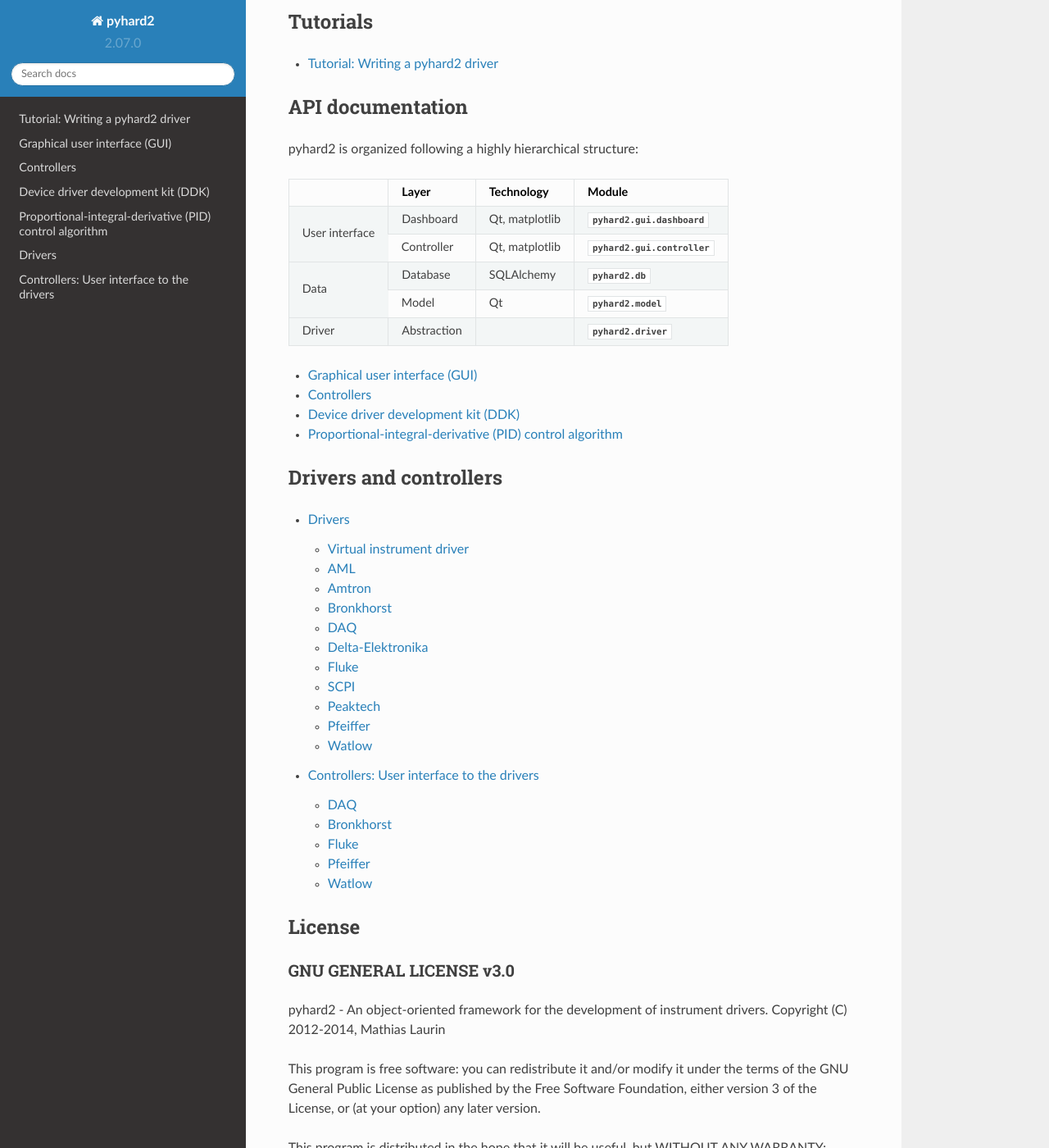
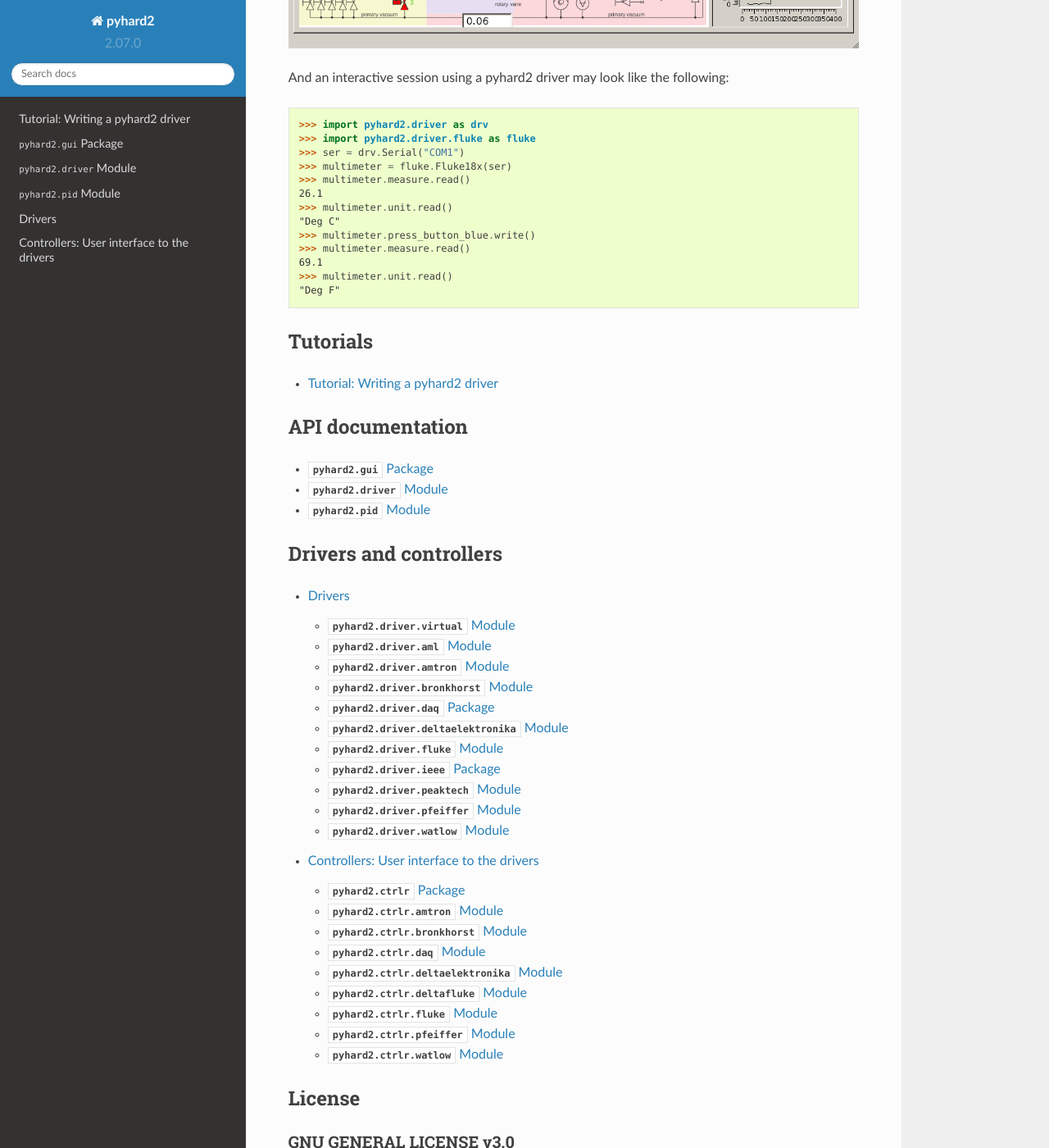
Before and after one commit to Synss/pyhard2, a Sphinx documentation site: the page built from documentation/index.rst, in a window 1280 px wide and 1400 px high, scrolled down 1402 px. Shown: the whole window at 82% size. Built offline with Sphinx 7.4.7 and the Read the Docs theme 2.0.0, drawn with Linux system fonts in a browser that asks for light colours; pages that are not in the unit, such as notebooks, are missing from menus; some of the changed text lies outside the part shown.

Commit message:
clean up documentation

```diff
--- a/documentation/apictrlr.rst
+++ b/documentation/apictrlr.rst
@@ -1,29 +1,64 @@
-Controllers
------------
+Controllers: User interface to the drivers
+==========================================
+
+:mod:`pyhard2.ctrlr` Package
+----------------------------
 
 .. automodule:: pyhard2.ctrlr
    :members:
 
+:mod:`pyhard2.ctrlr.amtron` Module
+----------------------------------
+
 .. automodule:: pyhard2.ctrlr.amtron
    :members:
+   :exclude-members: main
+
+:mod:`pyhard2.ctrlr.bronkhorst` Module
+--------------------------------------
 
 .. automodule:: pyhard2.ctrlr.bronkhorst
    :members:
+   :exclude-members: main
+
+:mod:`pyhard2.ctrlr.daq` Module
+-------------------------------
 
 .. automodule:: pyhard2.ctrlr.daq
    :members:
+   :exclude-members: main
+
+:mod:`pyhard2.ctrlr.deltaelektronika` Module
+--------------------------------------------
 
 .. automodule:: pyhard2.ctrlr.deltaelektronika
    :members:
+   :exclude-members: main
+
+:mod:`pyhard2.ctrlr.deltafluke` Module
+--------------------------------------
 
 .. automodule:: pyhard2.ctrlr.deltafluke
    :members:
+   :exclude-members: main
+
+:mod:`pyhard2.ctrlr.fluke` Module
+---------------------------------
 
 .. automodule:: pyhard2.ctrlr.fluke
    :members:
+   :exclude-members: main
+
+:mod:`pyhard2.ctrlr.pfeiffer` Module
+------------------------------------
 
 .. automodule:: pyhard2.ctrlr.pfeiffer
    :members:
+   :exclude-members: main
+
+:mod:`pyhard2.ctrlr.watlow` Module
+----------------------------------
 
 .. automodule:: pyhard2.ctrlr.watlow
    :members:
+   :exclude-members: main
--- a/documentation/apidrv.rst
+++ b/documentation/apidrv.rst
@@ -1,5 +1,5 @@
-Device driver development kit (DDK)
------------------------------------
+:mod:`pyhard2.driver` Module
+============================
 
 .. automodule:: pyhard2.driver
    :members:
--- a/documentation/apigui.rst
+++ b/documentation/apigui.rst
@@ -1,50 +1,59 @@
-Graphical user interface  (GUI)
-===============================
+:mod:`pyhard2.gui` Package
+==========================
 
 .. automodule:: pyhard2.gui
    :members:
 
-Default controller UI
----------------------
+:mod:`pyhard2.gui.dashboard` Module
+-----------------------------------
+
+.. automodule:: pyhard2.gui.dashboard
+   :members:
+
+:mod:`pyhard2.gui.controller` Module
+------------------------------------
+
 .. automodule:: pyhard2.gui.controller
    :members:
 
-Dashboard UI
-------------
-.. automodule:: pyhard2.gui.dashboard
-   :members:
+:mod:`pyhard2.gui.driver` Module
+--------------------------------
 
-Driver panel UI
----------------
 .. automodule:: pyhard2.gui.driver
    :members:
 
-Monitor panel UI
-----------------
+:mod:`pyhard2.gui.monitor` Module
+---------------------------------
+
 .. automodule:: pyhard2.gui.monitor
    :members:
 
-Program panel UI and stock programs
------------------------------------
+:mod:`pyhard2.gui.programs` Module
+----------------------------------
+
 .. automodule:: pyhard2.gui.programs
    :members:
 
-Customized Qt delegates
------------------------
+:mod:`pyhard2.gui.delegates` Module
+-----------------------------------
+
 .. automodule:: pyhard2.gui.delegates
    :members:
 
-Customized Qt widgets
----------------------
+:mod:`pyhard2.gui.widgets` Module
+---------------------------------
+
 .. automodule:: pyhard2.gui.widgets
    :members:
 
-Customized matplotlib widgets
+:mod:`pyhard2.gui.mpl` Module
 -----------------------------
+
 .. automodule:: pyhard2.gui.mpl
    :members:
 
-Selection model with copy and paste
+:mod:`pyhard2.gui.selection` Module
 -----------------------------------
+
 .. automodule:: pyhard2.gui.selection
    :members:
--- a/documentation/apimisc.rst
+++ b/documentation/apimisc.rst
@@ -1,5 +1,5 @@
-Proportional-integral-derivative (PID) control algorithm
---------------------------------------------------------
+:mod:`pyhard2.pid` Module
+=========================
 
 .. automodule:: pyhard2.pid
    :members:
--- a/documentation/ctrlr.rst
+++ /dev/null
@@ -1,66 +0,0 @@
-Controllers: User interface to the drivers
-==========================================
-
-The files in `pyhard2.ctrlr` initialize and launch the GUI controllers.
-
-In order to remain compatible with the
-:class:`~pyhard2.gui.dashboard.Dashboard`, they must contain a function
-named ``createController()`` that returns the initialized
-:class:`~pyhard2.gui.controller.Controller`.
-
-The initialization itself may be driven on the command line with the
-help of the `ArgumentParser` setup in
-:func:`~pyhard2.gui.controller.Config` or in the configuration file
-passed to :func:`~pyhard2.gui.controller.Config`.
-
-See also:
-   The format for the configuration file and the command line arguments
-   is describe in :func:`~pyhard2.gui.controller.Config`.
-
-Example:
-   The skeleton for the ``createController()`` function follows::
-
-      from pyhard2.gui.controller import Config, Controller
-      from pyhard2.driver import Serial
-      from pyhard2.driver.MODULE import Driver  # import the actual driver
-      import pyhard2.driver.virtual as virtual
-
-      def createController():
-         """Initialize controller."""
-         config = Config("NAME")  # name of the driver module
-         if config.virtual:
-            driver = virtual.VirtualInstrument()
-            # The virtual instrument comprises input, output, setpoint, and
-            # a PID.
-            iface = Controller.virtualInstrumentController(
-               config, driver)
-         else:
-            driver = Driver(Serial(config.port))
-            iface = Controller(config, driver)
-            # We need at least one command.
-            iface.addCommand(driver.SUBSYSTEM.COMMAND, "COLUMN_NAME")
-         # We need at least one node.
-         iface.addNode(0, "ROW_NAME")
-         iface.populate()
-         return iface
-
-
-DAQ
----
-.. automodule:: pyhard2.ctrlr.daq
-
-Bronkhorst
-----------
-.. automodule:: pyhard2.ctrlr.bronkhorst
-
-Fluke
------
-.. automodule:: pyhard2.ctrlr.fluke
-
-Pfeiffer
---------
-.. automodule:: pyhard2.ctrlr.pfeiffer
-
-Watlow
-------
-.. automodule:: pyhard2.ctrlr.watlow
--- a/documentation/drv.rst
+++ b/documentation/drv.rst
@@ -1,6 +1,5 @@
 Drivers
 =======
-
 
 The `Commands` available in each driver are displayed in blue and the
 `Subsystems` are shown in red or black in a tree.  For example, reading
@@ -28,70 +27,95 @@
 >>> driver.power_supply.voltage.write(10)
 
 
-Virtual instrument driver
--------------------------
+:mod:`pyhard2.driver.virtual` Module
+------------------------------------
 
 .. automodule:: pyhard2.driver.virtual
    :members:
 
-AML
----
+:mod:`pyhard2.driver.aml` Module
+--------------------------------
+
 .. automodule:: pyhard2.driver.aml
    :members:
 
-Amtron
-------
+:mod:`pyhard2.driver.amtron` Module
+-----------------------------------
+
 .. automodule:: pyhard2.driver.amtron
    :members:
 
-Bronkhorst
-----------
+:mod:`pyhard2.driver.bronkhorst` Module
+---------------------------------------
+
 .. automodule:: pyhard2.driver.bronkhorst
    :members:
 
-DAQ
----
+:mod:`pyhard2.driver.daq` Package
+---------------------------------
+
 .. automodule:: pyhard2.driver.daq
    :members:
+
+:mod:`pyhard2.driver.daq.windaq` Module
+~~~~~~~~~~~~~~~~~~~~~~~~~~~~~~~~~~~~~~~
 
 .. automodule:: pyhard2.driver.daq.windaq
    :members:
 
+:mod:`pyhard2.driver.daq.lindaq` Module
+~~~~~~~~~~~~~~~~~~~~~~~~~~~~~~~~~~~~~~~
+
 .. automodule:: pyhard2.driver.daq.lindaq
    :members:
 
-Delta-Elektronika
------------------
+:mod:`pyhard2.driver.deltaelektronika` Module
+---------------------------------------------
+
 .. automodule:: pyhard2.driver.deltaelektronika
 
-Fluke
------
+:mod:`pyhard2.driver.fluke` Module
+----------------------------------
+
 .. automodule:: pyhard2.driver.fluke
    :members:
 
-SCPI
-----
+:mod:`pyhard2.driver.ieee` Package
+----------------------------------
+
 .. automodule:: pyhard2.driver.ieee
    :members:
 
+:mod:`pyhard2.driver.ieee.ieee488_1` Module
+~~~~~~~~~~~~~~~~~~~~~~~~~~~~~~~~~~~~~~~~~~~
+
 .. automodule:: pyhard2.driver.ieee.ieee488_1
 
+:mod:`pyhard2.driver.ieee.ieee488_2` Module
+~~~~~~~~~~~~~~~~~~~~~~~~~~~~~~~~~~~~~~~~~~~
+
 .. automodule:: pyhard2.driver.ieee.ieee488_2
+
+:mod:`pyhard2.driver.ieee.scpi` Module
+~~~~~~~~~~~~~~~~~~~~~~~~~~~~~~~~~~~~~~
 
 .. automodule:: pyhard2.driver.ieee.scpi
    :members:
 
-Peaktech
---------
+:mod:`pyhard2.driver.peaktech` Module
+-------------------------------------
+
 .. automodule:: pyhard2.driver.peaktech
    :members:
 
-Pfeiffer
---------
+:mod:`pyhard2.driver.pfeiffer` Module
+-------------------------------------
+
 .. automodule:: pyhard2.driver.pfeiffer
    :members:
 
-Watlow
-------
+:mod:`pyhard2.driver.watlow` Module
+-----------------------------------
+
 .. automodule:: pyhard2.driver.watlow
    :members:
--- a/documentation/index.rst
+++ b/documentation/index.rst
@@ -16,10 +16,47 @@
 - New drivers should take about 0.5 to 1 day to write and do not require a large
   amount of code.
 - Graphical user interfaces are loosely coupled to the driver.
-- Creating the GUI from Qt Designer (ui-files) is supported.
 - The library takes care of threading when the driver is used in a GUI.
 - Easily create a Dashboard presenting a live overview over every running
   controller.
+
+pyhard2 is organized hierarchically:
+
+.. table::
+
+   +----------------+--------------+----------------+------------------------------+
+   |                | Layer        | Technology     | Module                       |
+   +================+==============+================+==============================+
+   | User interface | Controller   | Qt, matplotlib | :mod:`pyhard2.gui`           |
+   +----------------+--------------+----------------+------------------------------+
+   |                | Database     | SQLAlchemy     | :mod:`pyhard2.db`            |
+   | Data           +--------------+----------------+------------------------------+
+   |                | Model        | Qt             | :mod:`pyhard2.model`         |
+   +----------------+--------------+----------------+------------------------------+
+   | Driver         | Abstraction  |                | :mod:`pyhard2.driver`        |
+   +----------------+--------------+----------------+------------------------------+
+
+Communications and data follow:
+
+.. uml::
+
+   actor        hardware
+   participant  driver
+   participant  model
+   database     db
+   participant  gui
+   actor        user
+
+   hardware ->  driver
+   driver   ->> model: async
+   model    ->  db
+   db       ->  gui
+   model    ->  gui
+   gui      ->  user
+   gui      <-  user
+   model    <-  gui
+   driver  <<-  model: async
+   hardware <-  driver
 
 
 Example
@@ -58,30 +95,10 @@
 API documentation
 =================
 
-pyhard2 is organized following a highly hierarchical structure:
-
-.. table::
-
-   +----------------+--------------+----------------+-------------------------------+
-   |                | Layer        | Technology     | Module                        |
-   +================+==============+================+===============================+
-   |                | Dashboard    | Qt, matplotlib | :mod:`pyhard2.gui.dashboard`  |
-   | User interface +--------------+----------------+-------------------------------+
-   |                | Controller   | Qt, matplotlib | :mod:`pyhard2.gui.controller` |
-   +----------------+--------------+----------------+-------------------------------+
-   |                | Database     | SQLAlchemy     | :mod:`pyhard2.db`             |
-   | Data           +--------------+----------------+-------------------------------+
-   |                | Model        | Qt             | :mod:`pyhard2.model`          |
-   +----------------+--------------+----------------+-------------------------------+
-   | Driver         | Abstraction  |                | :mod:`pyhard2.driver`         |
-   +----------------+--------------+----------------+-------------------------------+
-
-
 .. toctree::
    :maxdepth: 1
 
    apigui
-   apictrlr
    apidb
    apimodel
    apidrv
```
Also changed, not shown: other parts of documentation/index.rst (+1 -1 lines), 4 other files.
